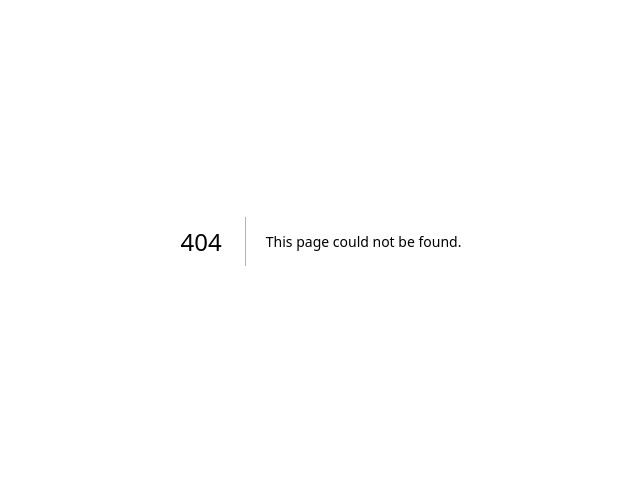
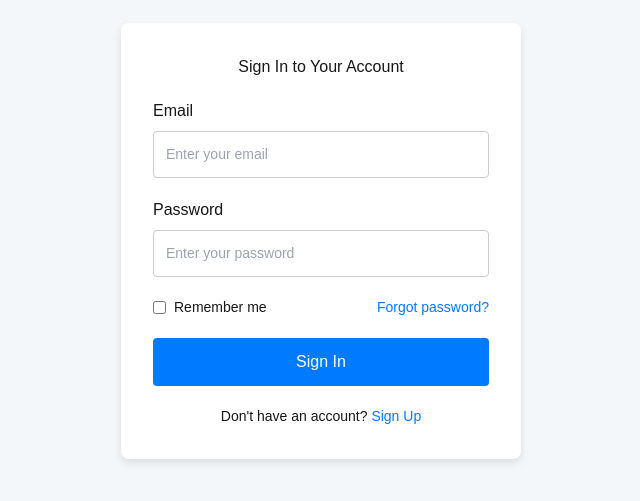
Before and after one commit to stanondieki/family_connect, a Next.js app: page /Auth/signin in a window 1280 px wide. Before the commit this address had no page. Shown: the part 159-660 px from the top of the page, without its empty margins (319-959 px from the left). Built offline with nearby package versions, Linux system fonts and the light colour scheme.

Commit message:
signin page

```diff
--- a/components/sidebar/sidebar.jsx
+++ b/components/sidebar/sidebar.jsx
@@ -9,6 +9,7 @@ import {
   FaEnvelope,
   FaCalendarAlt,
   FaCog,
+  FaSignInAlt, // Import the login icon
 } from 'react-icons/fa';
 
 const Sidebar = ({ onSearchClick }) => {
@@ -82,6 +83,17 @@ const Sidebar = ({ onSearchClick }) => {
               <span className="text-lg">Settings</span>
             </Link>
           </li>
+
+          {/* Login Button */}
+          <li>
+            <Link
+              href="/Auth/signin"
+              className="flex items-center space-x-3 py-3 px-4 hover:bg-gray-700 rounded transition duration-300"
+            >
+              <FaSignInAlt className="text-2xl" />
+              <span className="text-lg">Login</span>
+            </Link>
+          </li>
         </ul>
       </nav>
 
--- a/package.json
+++ b/package.json
@@ -9,6 +9,8 @@
     "lint": "next lint"
   },
   "dependencies": {
+    "@mantine/core": "^7.15.1",
+    "@mantine/hooks": "^7.15.1",
     "axios": "^1.7.9",
     "firebase": "^11.0.2",
     "next": "15.0.4",
--- /dev/null
+++ b/pages/Auth/signin.js
@@ -0,0 +1,125 @@
+import React, { useState } from 'react';
+import Head from 'next/head';
+import Link from 'next/link';
+import { PATH_AUTH } from '@/routes';  // Adjust this if needed
+
+function Signin() {
+    const [email, setEmail] = useState('');
+    const [password, setPassword] = useState('');
+    const [isSubmitting, setIsSubmitting] = useState(false);
+
+    // Placeholder for the form submission functionality
+    const submit = (event) => {
+        event.preventDefault();
+        setIsSubmitting(true);
+
+        // Logic for submission will be added later
+
+        setIsSubmitting(false);
+    };
+
+    return (
+        <div style={{ display: 'flex', justifyContent: 'center', alignItems: 'center', minHeight: '100vh', background: '#f4f7fa' }}>
+            <Head>
+                <title>Sign In - Family Connect Platform</title>
+            </Head>
+
+            <div style={{
+                backgroundColor: '#fff',
+                padding: '32px',
+                borderRadius: '8px',
+                width: '100%',
+                maxWidth: '400px',
+                boxShadow: '0 4px 8px rgba(0, 0, 0, 0.1)'
+            }}>
+                <h2 style={{ textAlign: 'center', marginBottom: '20px' }}>Sign In to Your Account</h2>
+                <form onSubmit={submit}>
+                    <div style={{ marginBottom: '20px' }}>
+                        <label htmlFor="email" style={{ display: 'block', marginBottom: '8px' }}>Email</label>
+                        <input
+                            id="email"
+                            type="email"
+                            placeholder="Enter your email"
+                            required
+                            value={email}
+                            onChange={(e) => setEmail(e.target.value)}
+                            style={{
+                                width: '100%',
+                                padding: '12px',
+                                border: '1px solid #ccc',
+                                borderRadius: '4px',
+                                boxSizing: 'border-box',
+                                fontSize: '14px'
+                            }}
+                        />
+                    </div>
+
+                    <div style={{ marginBottom: '20px' }}>
+                        <label htmlFor="password" style={{ display: 'block', marginBottom: '8px' }}>Password</label>
+                        <input
+                            id="password"
+                            type="password"
+                            placeholder="Enter your password"
+                            required
+                            value={password}
+                            onChange={(e) => setPassword(e.target.value)}
+                            style={{
+                                width: '100%',
+                                padding: '12px',
+                                border: '1px solid #ccc',
+                                borderRadius: '4px',
+                                boxSizing: 'border-box',
+                                fontSize: '14px'
+                            }}
+                        />
+                    </div>
+
+                    <div style={{ display: 'flex', justifyContent: 'space-between', marginBottom: '20px' }}>
+                        <div style={{ display: 'flex', alignItems: 'center' }}>
+                            <input
+                                type="checkbox"
+                                id="remember"
+                                style={{ marginRight: '8px' }}
+                            />
+                            <label htmlFor="remember" style={{ fontSize: '14px' }}>Remember me</label>
+                        </div>
+                        <Link href={PATH_AUTH + '/forgot-password'} passHref
+                             style={{ fontSize: '14px', color: '#007bff' }}>
+                                Forgot password?
+                        </Link>
+                    </div>
+
+                    <button
+                        type="submit"
+                        disabled={isSubmitting}
+                        style={{
+                            width: '100%',
+                            padding: '12px',
+                            backgroundColor: '#007bff',
+                            color: '#fff',
+                            border: 'none',
+                            borderRadius: '4px',
+                            fontSize: '16px',
+                            cursor: 'pointer',
+                            opacity: isSubmitting ? 0.6 : 1
+                        }}
+                    >
+                        {isSubmitting ? 'Signing In...' : 'Sign In'}
+                    </button>
+                </form>
+
+                <div style={{ textAlign: 'center', marginTop: '20px' }}>
+                    <p style={{ fontSize: '14px' }}>
+                        Don&apos;t have an account?{' '}
+                        <Link href={PATH_AUTH + '/signup'} passHref
+                            style={{ color: '#007bff' }}>
+                                Sign Up
+                        </Link>
+                    </p>
+                </div>
+            </div>
+        </div>
+    );
+}
+
+export default Signin;
--- /dev/null
+++ b/routes/index.ts
@@ -0,0 +1,105 @@
+function path(root: string, sublink: string) {
+    return `${root}${sublink}`
+}
+
+const ROOTS_DASHBOARD = '/dashboard'
+const ROOTS_ASKARIS_REVENUE = '/askaris'
+const ROOTS_MANAGE_OWNERS = '/askaris/owners'
+const ROOTS_MANAGE_TENANTS = '/askaris/tenants'
+const ROOTS_MANAGE_ZONES = '/areas/zones'
+const ROOTS_MANAGE_LOCATIONS = '/areas/locations'
+const ROOTS_MANAGE_STREETS = '/areas/streets'
+const ROOTS_PAGES = '/pages'
+const ROOTS_INVOICES = '/invoices'
+const ROOTS_AUTH = '/auth'
+const ROOTS_ERRORS = ''
+
+export const PATH_DASHBOARD = {
+    root: ROOTS_DASHBOARD,
+    default: path(ROOTS_DASHBOARD, '/default'),
+    analytics: path(ROOTS_DASHBOARD, '/askaris'),
+    saas: path(ROOTS_DASHBOARD, '/admin'),
+}
+
+export const PATH_ASKARIS_REVENUE = {
+    root: ROOTS_ASKARIS_REVENUE,
+    businesses: path(ROOTS_ASKARIS_REVENUE, '/businesses'),
+    parking: path(ROOTS_ASKARIS_REVENUE, '/revenue/parking'),
+    landrates: path(ROOTS_ASKARIS_REVENUE, '/revenue/landrates'),
+    rentals: path(ROOTS_ASKARIS_REVENUE, '/revenue/rentals'),
+    add: path(ROOTS_ASKARIS_REVENUE, '/revenue/addother'),
+}
+
+export const PATH_MANAGE_OWNERS = {
+    root: ROOTS_MANAGE_OWNERS,
+    all: path(ROOTS_MANAGE_OWNERS, '/'),
+}
+
+export const PATH_MANAGE_TENANTS = {
+    root: ROOTS_MANAGE_TENANTS,
+    all: path(ROOTS_MANAGE_TENANTS, '/'),
+}
+
+export const PATH_MANAGE_ZONES = {
+    root: ROOTS_MANAGE_ZONES,
+    all: path(ROOTS_MANAGE_ZONES, '/'),
+}
+
+
+export const PATH_MANAGE_LOCATIONS = {
+    root: ROOTS_MANAGE_LOCATIONS,
+    all: path(ROOTS_MANAGE_LOCATIONS, '/'),
+}
+
+export const PATH_MANAGE_STREETS = {
+    root: ROOTS_MANAGE_STREETS,
+    all: path(ROOTS_MANAGE_STREETS, '/'),
+}
+
+
+export const PATH_PAGES = {
+    root: ROOTS_PAGES,
+    profile: path(ROOTS_PAGES, '/profile'),
+    settings: path(ROOTS_PAGES, '/settings'),
+}
+
+
+export const PATH_INVOICES = {
+    root: ROOTS_INVOICES,
+    invoices: {
+        all: path(ROOTS_INVOICES, '/list'),
+        sample: path(ROOTS_INVOICES, `/details/`),
+        invoice_details: (id: string): string => path(ROOTS_INVOICES, `/details/${id}`),
+    }
+}
+
+
+export const PATH_AUTH = {
+    root: ROOTS_AUTH,
+    signin: path(ROOTS_AUTH, '/signin'),
+    signup: path(ROOTS_AUTH, '/signup'),
+    passwordReset: path(ROOTS_AUTH, '/password-reset'),
+}
+
+export const PATH_ERROR = {
+    root: ROOTS_ERRORS,
+    error403: path(ROOTS_ERRORS, '/403'),
+    error404: path(ROOTS_ERRORS, '/404'),
+    error500: path(ROOTS_ERRORS, '/500'),
+}
+
+export const PATH_START = {
+    root: '',
+}
+
+export const PATH_DOCS = {
+    root: '',
+}
+
+export const PATH_CHANGELOG = {
+    root: '',
+}
+
+export const PATH_GITHUB = {
+    org: "",
+}
```
Also changed, not shown: tsconfig.json (+9 -2 lines), pages/Auth/password-reset.tsx (added), pages/Auth/signup.js (added), 1 other file (tests, documents, lock files or other folders).
